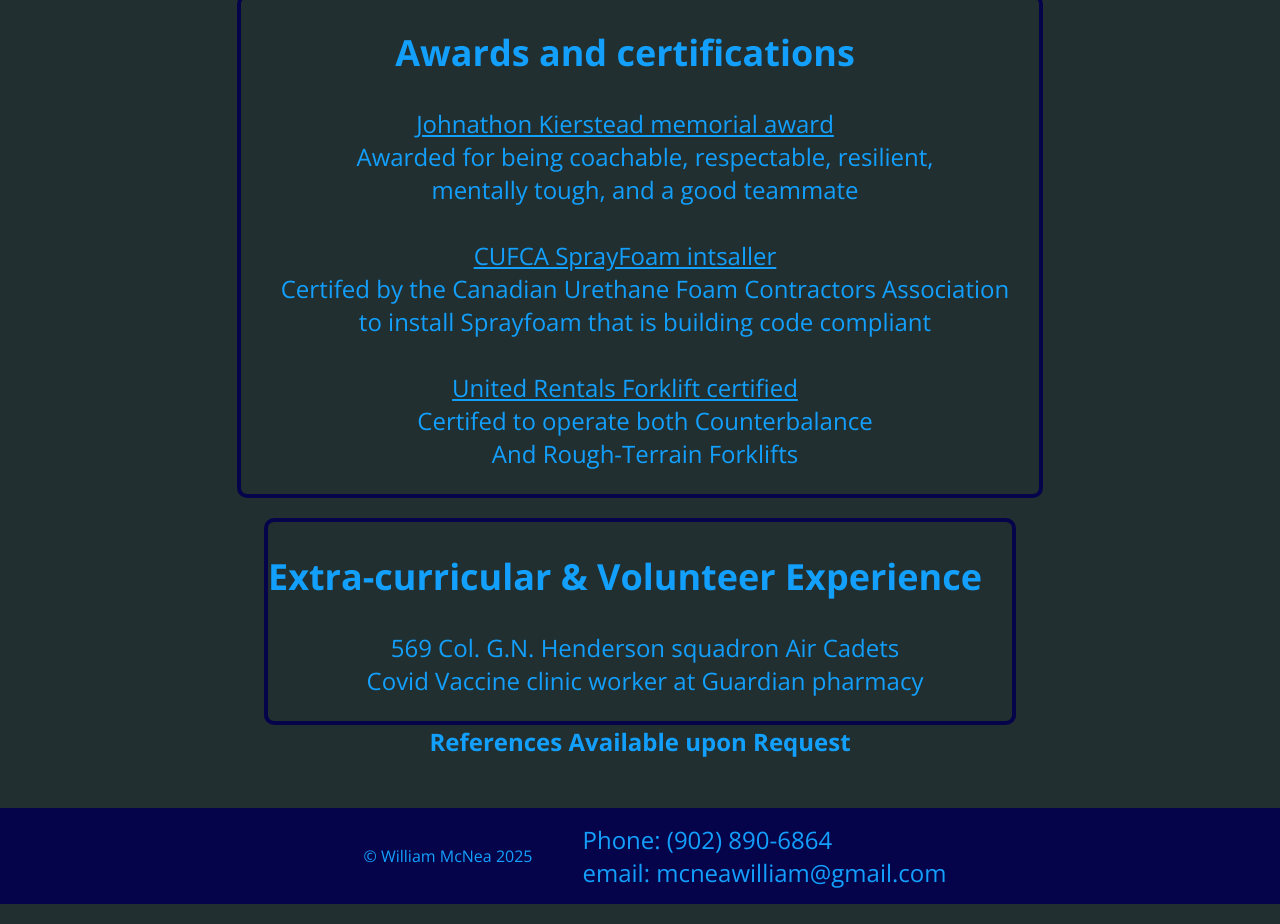
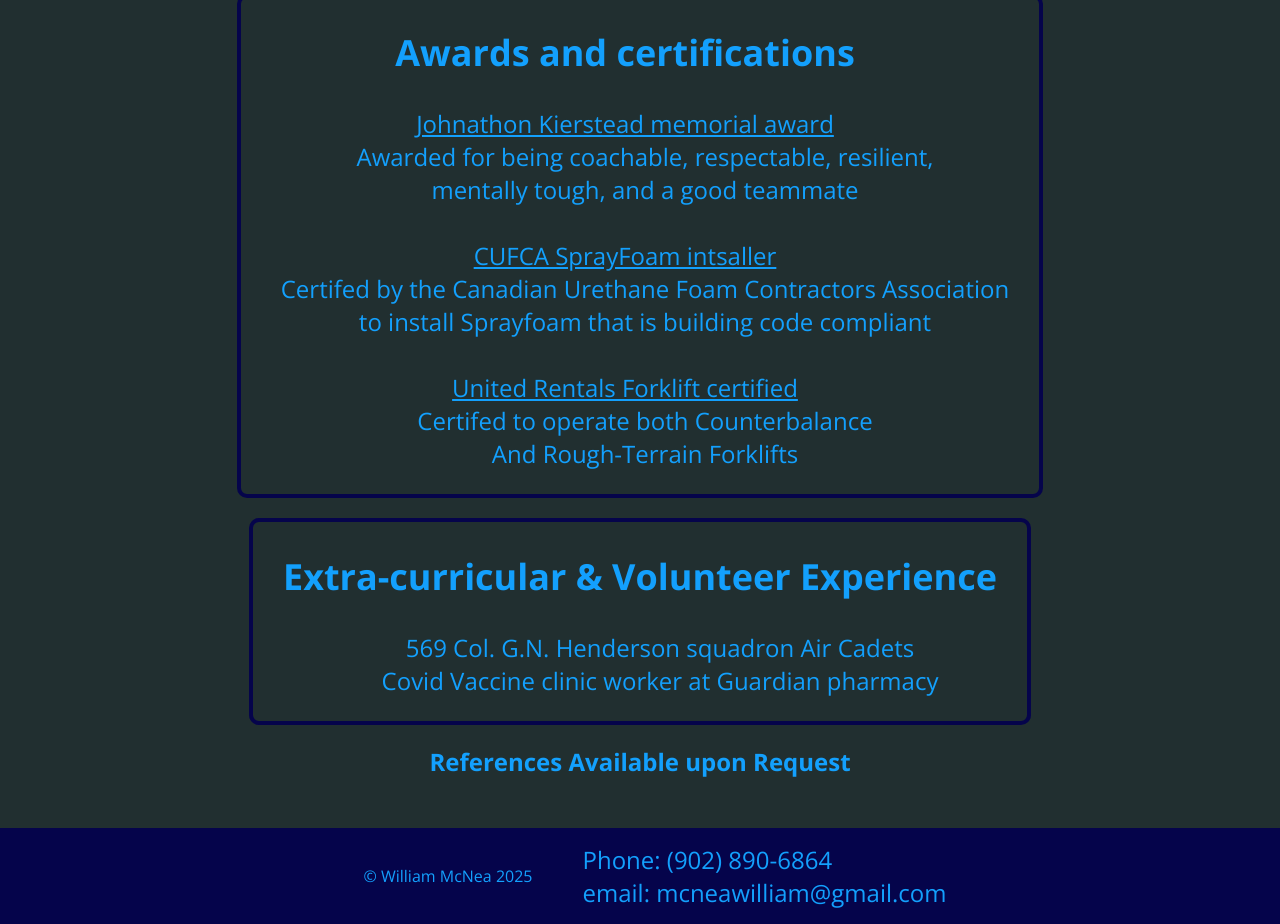
Before and after one commit to fileman04/Portfolio, a plain HTML site: page Resume.html in a window 1280 px wide. Shown: the part 1060-1984 px from the top of the page. Drawn offline with nearby package versions, Linux system fonts and the light colour scheme.

Commit message:
fixed spacing issue on resume page

```diff
--- a/css/styles.css
+++ b/css/styles.css
@@ -200,7 +200,9 @@
         border: solid rgb(5, 4, 75) 4px;
         border-radius: 10px;
         padding-right: 30px;
+        padding-left: 30px;
         margin-top: 20px;
+        margin-bottom: 20px;
     }
 }
 
```
